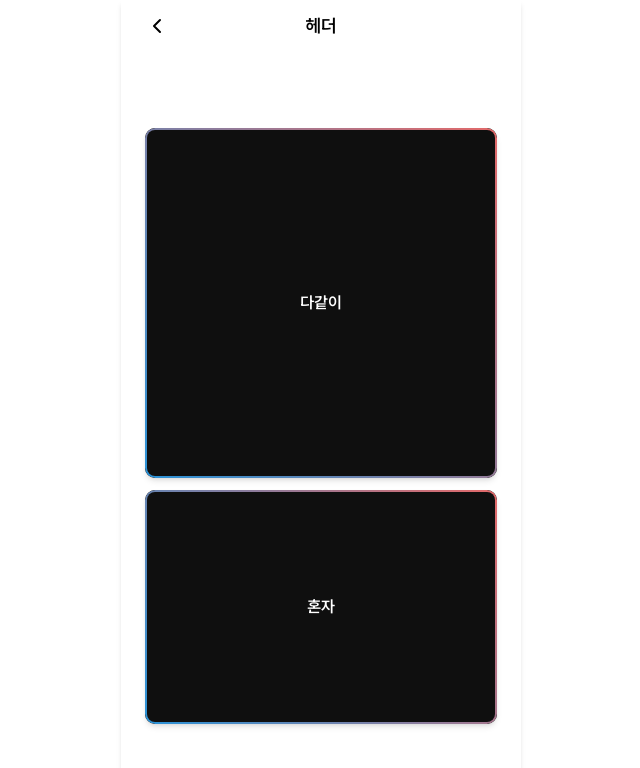
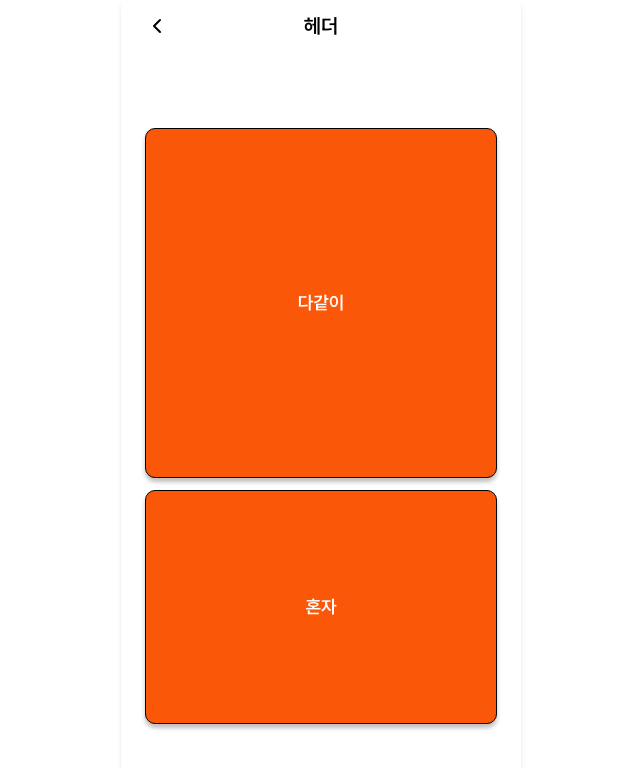
Before and after one commit to waguwagu-company/weat-frontend, a Next.js app: page /create in a window 1280 px wide. Shown: the top 768 px of the page, without its empty margins (319-959 px from the left). Built offline with nearby package versions, Linux system fonts and the light colour scheme.

Commit message:
style: 공통 컴포넌트에 변경된 디자인 적용

```diff
--- a/src/app/(with-header)/layout.tsx
+++ b/src/app/(with-header)/layout.tsx
@@ -23,7 +23,7 @@ export default function WithHeaderLayout({ children }: { children: ReactNode })
         >
           <ChevronLeft className="w-6 h-6" />
         </button>
-        <h1 className="w-2/3 text-center font-semibold text-lg">헤더</h1>
+        <h1 className="w-2/3 text-center font-semibold text-xl">헤더</h1>
       </header>
       <main className="w-full h-[calc(100vh-52px)]">{children}</main>
     </>
--- a/src/app/globals.css
+++ b/src/app/globals.css
@@ -50,7 +50,7 @@
   --card-foreground: oklch(0.141 0.005 285.823);
   --popover: oklch(1 0 0);
   --popover-foreground: oklch(0.141 0.005 285.823);
-  --primary: #0f0f0f;
+  --primary: #fb5709;
   --primary-foreground: #ffffff;
   --secondary: #ffffff;
   --secondary-foreground: #000000;
@@ -58,7 +58,7 @@
   --muted-medium: #c2c2c2;
   --muted-dark: #6e6e6e;
   --gradient-light: linear-gradient(233.15deg, #e36969 0%, #2a92d7 100%);
-  --gradient-dark: linear-gradient(233.15deg, #ff0000 0%, #0c5585 100%);
+  --gradient-dark: linear-gradient(233.15deg, #ff0004 0%, #f4fb1f 100%);
   --good: #2859c4;
   --bad: #e94747;
   --border: oklch(0.92 0.004 286.32);
--- a/src/components/ui/button.tsx
+++ b/src/components/ui/button.tsx
@@ -5,19 +5,19 @@ import { cva, type VariantProps } from 'class-variance-authority';
 import { cn } from '@/lib/utils';
 
 const buttonVariants = cva(
-  "inline-flex items-center justify-center gap-2 w-full font-semibold whitespace-nowrap rounded-lg shadow-md transition-all disabled:pointer-events-none disabled:border disabled:border-muted-light disabled:bg-background disabled:text-muted-medium [&_svg]:pointer-events-none [&_svg:not([class*='size-'])]:size-4 shrink-0 [&_svg]:shrink-0 outline-none focus-visible:border-ring focus-visible:ring-ring/50 focus-visible:ring-[3px] aria-invalid:ring-destructive/20 dark:aria-invalid:ring-destructive/40 aria-invalid:border-destructive cursor-pointer",
+  "inline-flex items-center justify-center gap-2 w-full text-lg font-semibold whitespace-nowrap border rounded-lg shadow-[0_4px_4px_0_rgba(0,0,0,0.25)] transition-all disabled:pointer-events-none disabled:border-muted-light disabled:bg-background disabled:text-muted-medium [&_svg]:pointer-events-none [&_svg:not([class*='size-'])]:size-4 shrink-0 [&_svg]:shrink-0 outline-none focus-visible:border-ring focus-visible:ring-ring/50 focus-visible:ring-[3px] aria-invalid:ring-destructive/20 dark:aria-invalid:ring-destructive/40 aria-invalid:border-destructive cursor-pointer",
   {
     variants: {
       variant: {
         default: 'bg-background text-foreground rounded-md',
-        outline: 'border border-background bg-transparent text-background rounded-md',
-        primary: 'relative z-0 bg-primary text-primary-foreground',
-        secondary: 'relative z-0 bg-secondary text-secondary-foreground',
+        outline: 'border-background bg-transparent text-background rounded-md',
+        primary: 'border-foreground bg-primary text-background',
+        secondary: 'border-muted-dark bg-background text-foreground',
+        gradient: 'relative z-0 border-gradient bg-muted-medium text-background',
       },
       size: {
-        default: 'h-9 px-4 py-2 has-[>svg]:px-3',
-        sm: 'h-8 rounded-md gap-1.5 px-3 has-[>svg]:px-2.5',
-        lg: 'h-10 rounded-md px-6 has-[>svg]:px-4',
+        default: 'h-fit p-4',
+        round: 'h-fit p-2 rounded-full',
         icon: 'size-9',
       },
     },
@@ -40,12 +40,11 @@ function Button({
     asChild?: boolean;
   }) {
   const Comp = asChild ? Slot : 'button';
-  const gradientClass = disabled ? '' : 'border-gradient';
 
   return (
     <Comp
       data-slot="button"
-      className={cn(buttonVariants({ variant, size, className }), gradientClass)}
+      className={cn(buttonVariants({ variant, size, className }))}
       disabled={disabled}
       {...props}
     />
--- a/src/components/ui/chip.tsx
+++ b/src/components/ui/chip.tsx
@@ -5,7 +5,7 @@ import { cva, type VariantProps } from 'class-variance-authority';
 import { cn } from '@/lib/utils';
 
 const chipVariants = cva(
-  'inline-flex items-center justify-center gap-2 font-semibold whitespace-nowrap border bg-background rounded-sm transition-all outline-none',
+  'inline-flex items-center justify-center gap-2 text-md font-semibold whitespace-nowrap border bg-background rounded-sm transition-all outline-none',
   {
     variants: {
       variant: {
```
